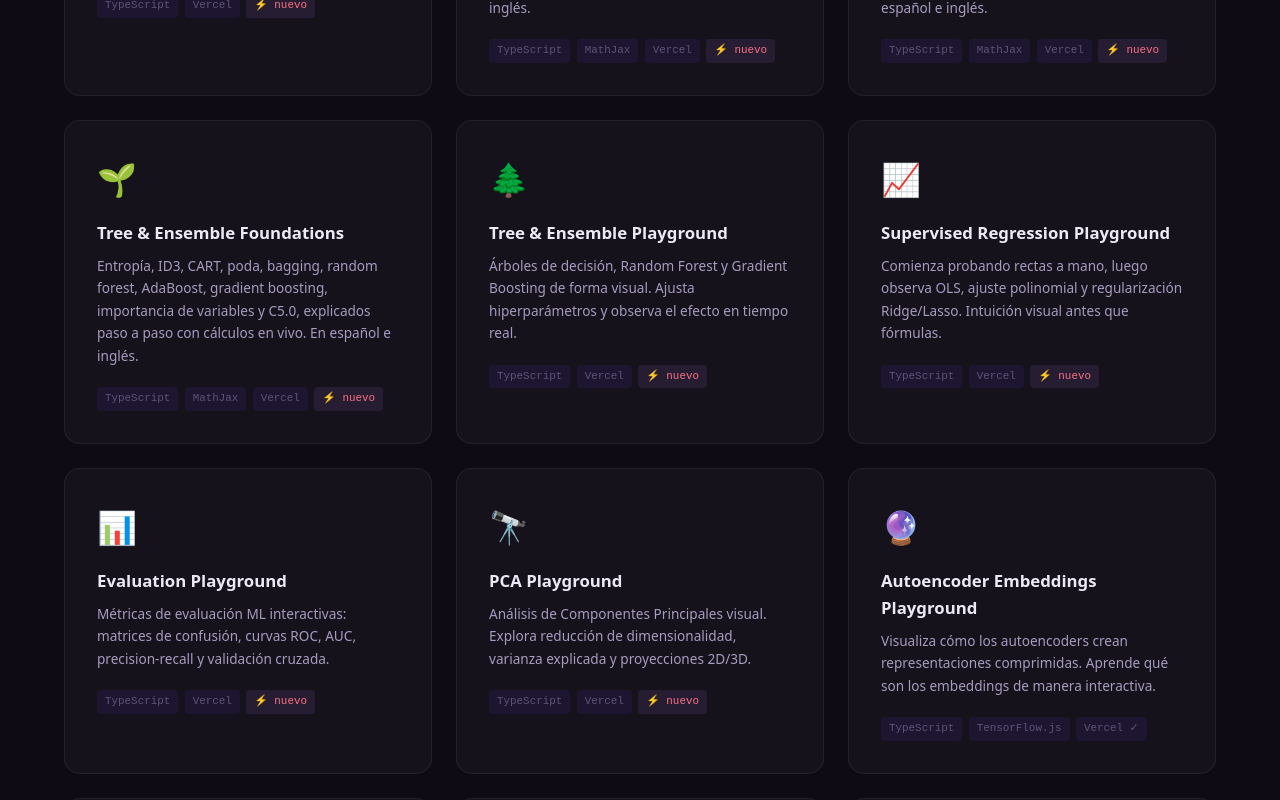
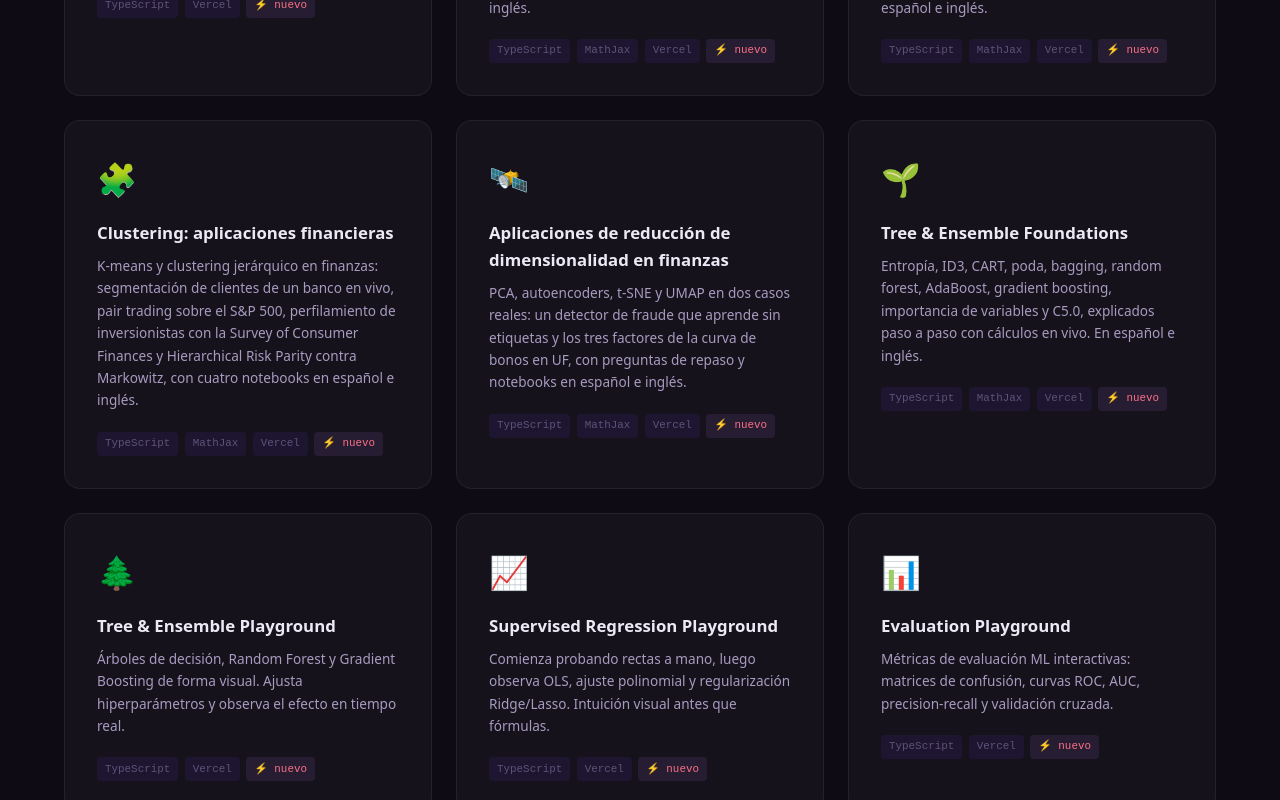
Before and after one commit to daviddiazsolis/daviddiazsolis-web, a React (Vite) app: page / in a window 1280 px wide. Shown: the part 9400-10200 px from the top of the page. Built offline with nearby package versions, Linux system fonts and the light colour scheme.

Commit message:
Add Supervised Intro and Clustering tool cards and ML course material section

```diff
--- a/src/components/CoursesMaterial.tsx
+++ b/src/components/CoursesMaterial.tsx
@@ -28,6 +28,8 @@ const nbPair = (repo: string, base: string, lang: 'en' | 'es') => colab(repo, la
 const ML_SITES: Resource[] = [
   { icon: '📉', name: 'Supervised Intro: Regression', tag: 'Micrositio', href: 'https://regression-intro-playground.vercel.app' },
   { icon: '🎯', name: 'Supervised Intro: Classification', tag: 'Micrositio', href: 'https://classification-intro-playground.vercel.app' },
+  { icon: '🧩', name: 'Clustering: aplicaciones financieras', tag: 'Micrositio', href: 'https://clustering-finance-playground.vercel.app' },
+  { icon: '🛰️', name: 'Aplicaciones de reducción de dimensionalidad en finanzas (PCA, t-SNE, UMAP, autoencoders)', tag: 'Micrositio', href: 'https://dimred-finance-playground.vercel.app' },
   { icon: '🌱', name: 'Tree & Ensemble Foundations', tag: 'Micrositio', href: 'https://tree-foundations-playground.vercel.app' },
   { icon: '🧭', name: 'ML & AI Learning Hub (todos los micrositios)', tag: 'Portal', href: 'https://ml-ai-portal.vercel.app' },
 ]
@@ -42,6 +44,13 @@ const ML_NOTEBOOKS_BASE = [
   { icon: '5️⃣', name: '05 Riesgo de crédito con regresión logística', en: '05 Credit risk with logistic regression', repo: 'classification_intro_playground', file: '05_Riesgo_de_Credito_Regresion_Logistica.ipynb' },
   { icon: '6️⃣', name: '06 Taiwán: más allá de la logística', en: '06 Taiwan: beyond logistic regression', repo: 'classification_intro_playground', file: '06_Riesgo_de_Credito_Taiwan_Mas_Alla_de_la_Logistica.ipynb' },
   { icon: '7️⃣', name: '07 Calibración de probabilidades', en: '07 Probability calibration', repo: 'classification_intro_playground', file: '07_Calibracion_de_Probabilidades.ipynb' },
+  { icon: '🧩', name: 'Clustering 1 Segmentación de clientes de un banco', en: 'Clustering 1 Segmenting a bank\'s customers', repo: 'clustering_finance_playground', file: 'Clustering_01_Segmentacion_de_Clientes.ipynb' },
+  { icon: '🧩', name: 'Clustering 2 Pair trading sobre el S&P 500', en: 'Clustering 2 Pair trading on the S&P 500', repo: 'clustering_finance_playground', file: 'Clustering_02_Pair_Trading.ipynb' },
+  { icon: '🧩', name: 'Clustering 3 Perfilamiento de inversionistas y sesgos', en: 'Clustering 3 Investor profiling and bias', repo: 'clustering_finance_playground', file: 'Clustering_03_Perfilamiento_de_Inversionistas.ipynb' },
+  { icon: '🧩', name: 'Clustering 4 De Markowitz a Hierarchical Risk Parity', en: 'Clustering 4 From Markowitz to Hierarchical Risk Parity', repo: 'clustering_finance_playground', file: 'Clustering_04_Hierarchical_Risk_Parity.ipynb' },
+  { icon: '8️⃣', name: '08 Detección de fraude con PCA', en: '08 Fraud detection with PCA', repo: 'dimred_finance_playground', file: '08_Fraude_con_PCA.ipynb' },
+  { icon: '9️⃣', name: '09 PCA de la curva de tasas en UF', en: '09 PCA of the UF yield curve', repo: 'dimred_finance_playground', file: '09_PCA_Curva_de_Tasas.ipynb' },
+  { icon: '🔟', name: '10 Detección de fraude con un autoencoder (Keras)', en: '10 Fraud detection with an autoencoder (Keras)', repo: 'dimred_finance_playground', file: '10_Fraude_con_Autoencoder.ipynb' },
   { icon: '🌳', name: 'Árboles 01 Entropía e información', en: 'Trees 01 Entropy and information', repo: 'tree_foundations_playground', file: 'Arboles_01_Entropia_e_Informacion.ipynb' },
   { icon: '🌳', name: 'Árboles 02 Árboles de decisión (ID3, CART)', en: 'Trees 02 Decision trees (ID3, CART)', repo: 'tree_foundations_playground', file: 'Arboles_02_Arboles_de_Decision.ipynb' },
   { icon: '🌳', name: 'Árboles 03 Sobreajuste y poda', en: 'Trees 03 Overfitting and pruning', repo: 'tree_foundations_playground', file: 'Arboles_03_Sobreajuste_y_Poda.ipynb' },
--- a/src/components/Tools.tsx
+++ b/src/components/Tools.tsx
@@ -15,6 +15,8 @@ const TOOLS: ToolItem[] = [
   { href: 'https://kernel-neural-playground.vercel.app', icon: '🧠', nameKey: 'toolKernelName', descKey: 'toolKernelDesc', tags: ['TypeScript', 'Vercel'], accentTag: true },
   { href: 'https://regression-intro-playground.vercel.app', icon: '📉', nameKey: 'toolRegIntroName', descKey: 'toolRegIntroDesc', tags: ['TypeScript', 'MathJax', 'Vercel'], accentTag: true },
   { href: 'https://classification-intro-playground.vercel.app', icon: '🎯', nameKey: 'toolClaIntroName', descKey: 'toolClaIntroDesc', tags: ['TypeScript', 'MathJax', 'Vercel'], accentTag: true },
+  { href: 'https://clustering-finance-playground.vercel.app', icon: '🧩', nameKey: 'toolCluFinName', descKey: 'toolCluFinDesc', tags: ['TypeScript', 'MathJax', 'Vercel'], accentTag: true },
+  { href: 'https://dimred-finance-playground.vercel.app', icon: '🛰️', nameKey: 'toolDimRedName', descKey: 'toolDimRedDesc', tags: ['TypeScript', 'MathJax', 'Vercel'], accentTag: true },
   { href: 'https://tree-foundations-playground.vercel.app', icon: '🌱', nameKey: 'toolTreeFoundName', descKey: 'toolTreeFoundDesc', tags: ['TypeScript', 'MathJax', 'Vercel'], accentTag: true },
   { href: 'https://tree-ensemble-playground.vercel.app', icon: '🌲', nameKey: 'toolTreeName', descKey: 'toolTreeDesc', tags: ['TypeScript', 'Vercel'], accentTag: true },
   { href: 'https://linear-models-playground.vercel.app', icon: '📈', nameKey: 'toolLinearName', descKey: 'toolLinearDesc', tags: ['TypeScript', 'Vercel'], accentTag: true },
--- a/src/i18n.ts
+++ b/src/i18n.ts
@@ -71,6 +71,10 @@ export const translations: Record<Language, Record<string, string>> = {
     toolRegIntroDesc: '¿Cuándo le gana el ML a una regresión? Ventas simuladas, el retorno del dólar y sus fugas, volatilidad con QLIKE y casas de California, calculados en vivo, con notebooks en español e inglés.',
     toolClaIntroName: 'Supervised Intro: Classification',
     toolClaIntroDesc: 'Regresión logística desde cero: umbral, entropía cruzada, matriz de confusión, ROC y AUC, costos, regularización, desbalanceo y variación muestral, con Excel y notebooks en español e inglés.',
+    toolCluFinName: 'Clustering: aplicaciones financieras',
+    toolCluFinDesc: 'K-means y clustering jerárquico en finanzas: segmentación de clientes de un banco en vivo, pair trading sobre el S&P 500, perfilamiento de inversionistas con la Survey of Consumer Finances y Hierarchical Risk Parity contra Markowitz, con cuatro notebooks en español e inglés.',
+    toolDimRedName: 'Aplicaciones de reducción de dimensionalidad en finanzas',
+    toolDimRedDesc: 'PCA, autoencoders, t-SNE y UMAP en dos casos reales: un detector de fraude que aprende sin etiquetas y los tres factores de la curva de bonos en UF, con preguntas de repaso y notebooks en español e inglés.',
     toolTreeFoundName: 'Tree & Ensemble Foundations',
     toolTreeFoundDesc: 'Entropía, ID3, CART, poda, bagging, random forest, AdaBoost, gradient boosting, importancia de variables y C5.0, explicados paso a paso con cálculos en vivo. En español e inglés.',
     toolTreeName: 'Tree & Ensemble Playground',
@@ -273,6 +277,10 @@ export const translations: Record<Language, Record<string, string>> = {
     toolRegIntroDesc: 'When does ML beat a plain regression? Simulated sales, the dollar return and its leaks, volatility with QLIKE and California housing, computed live, with notebooks in English and Spanish.',
     toolClaIntroName: 'Supervised Intro: Classification',
     toolClaIntroDesc: 'Logistic regression from scratch: threshold, cross-entropy, confusion matrix, ROC and AUC, costs, regularization, class imbalance and sampling variation, with Excel workbooks and notebooks in English and Spanish.',
+    toolCluFinName: 'Clustering: Financial Applications',
+    toolCluFinDesc: 'K-means and hierarchical clustering in finance: live bank customer segmentation, pair trading on the S&P 500, investor profiling with the Survey of Consumer Finances and Hierarchical Risk Parity against Markowitz, with four notebooks in English and Spanish.',
+    toolDimRedName: 'Dimensionality Reduction Applications in Finance',
+    toolDimRedDesc: 'PCA, autoencoders, t-SNE and UMAP on two real cases: a fraud detector that learns without labels and the three factors of the Chilean UF yield curve, with review questions and notebooks in English and Spanish.',
     toolTreeFoundName: 'Tree & Ensemble Foundations',
     toolTreeFoundDesc: 'Entropy, ID3, CART, pruning, bagging, random forest, AdaBoost, gradient boosting, variable importance and C5.0, explained step by step with live computations. English and Spanish.',
     toolTreeName: 'Tree & Ensemble Playground',
```
